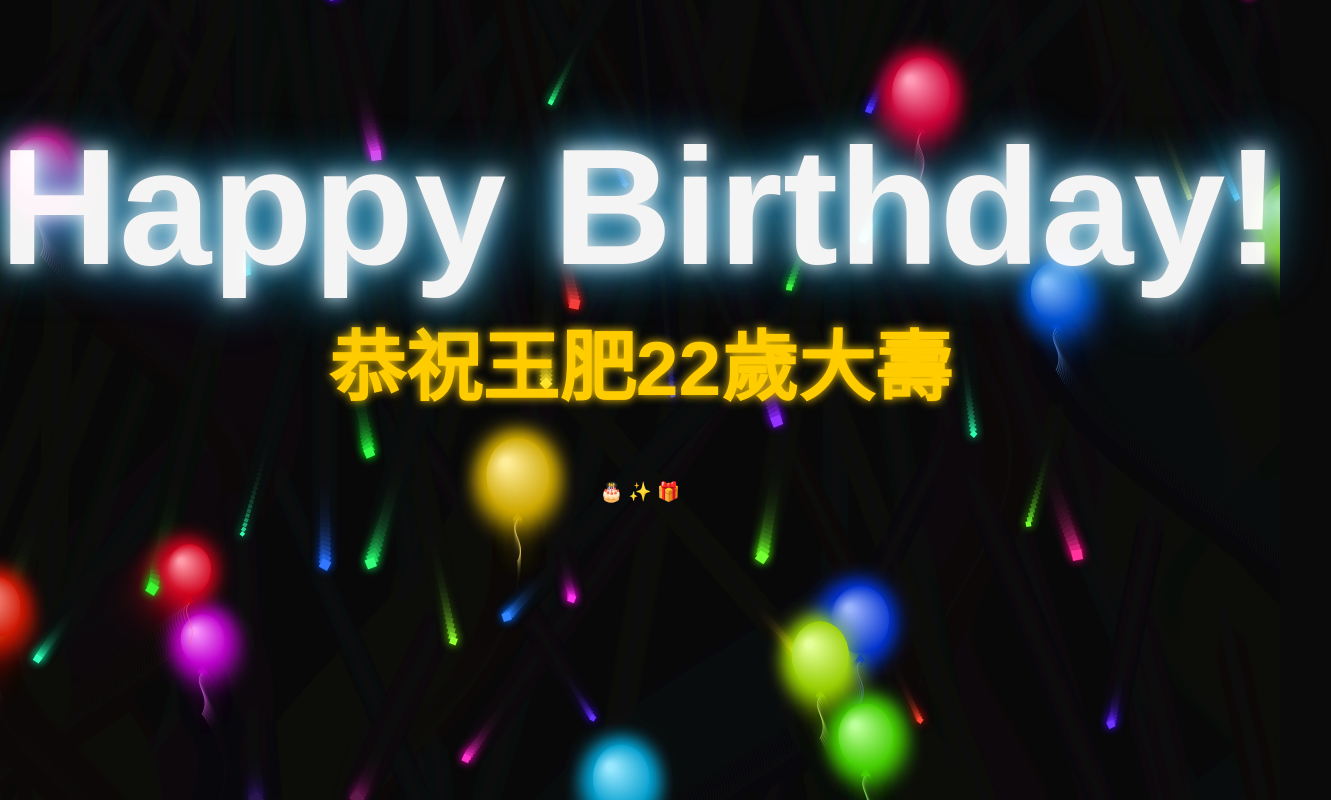
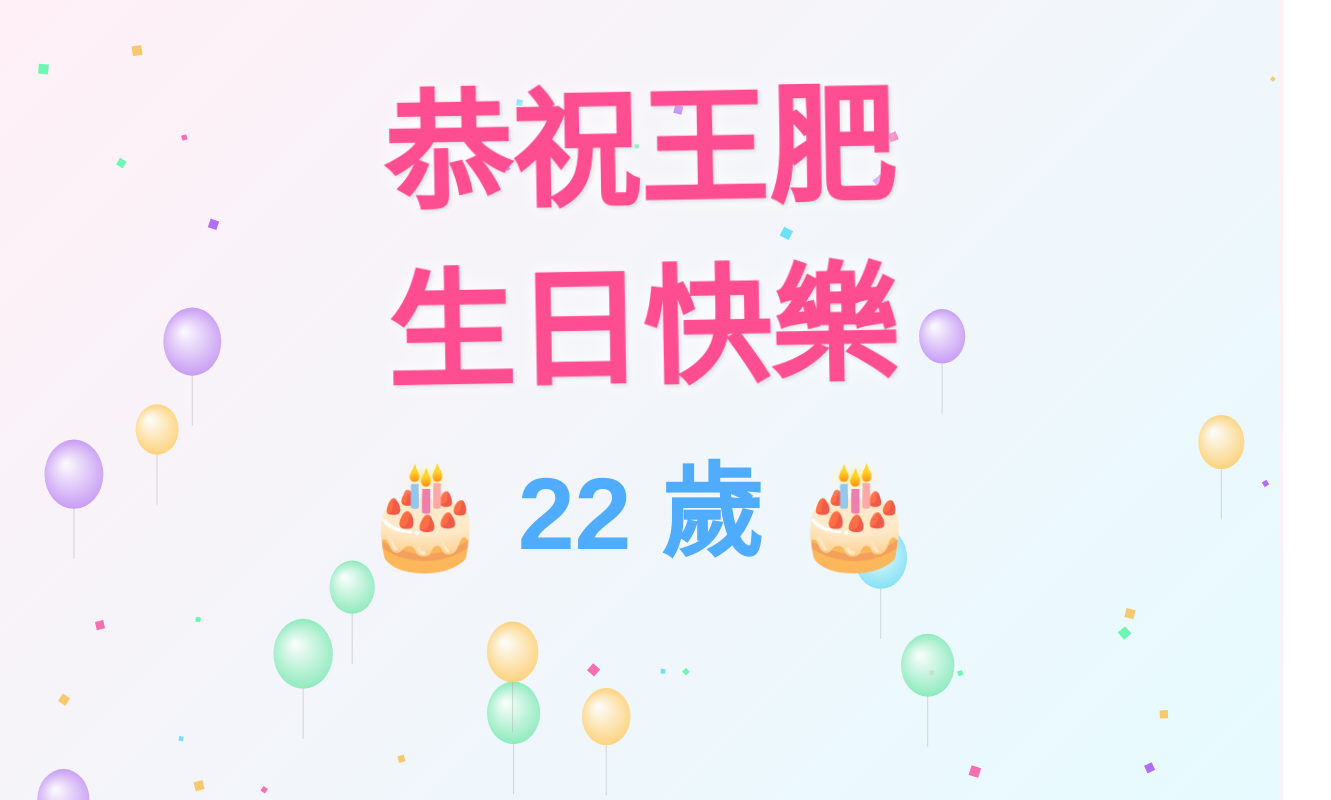
Before and after one commit to Eatingggggg/happyBirthday, a plain HTML site: page index.html in a window 1280 px wide. Shown: the whole page, 1331 px wide, since content can reach past the window. Drawn offline with Linux system fonts and the light colour scheme.

Commit message:
更新 index.html

```diff
--- a/index.html
+++ b/index.html
@@ -3,14 +3,14 @@
 <head>
     <meta charset="UTF-8">
     <meta name="viewport" content="width=device-width, initial-scale=1.0, maximum-scale=1.0, user-scalable=no">
-    <title>Happy Birthday 2026</title>
+    <title>王肥 22 歲生日快樂！</title>
     <style>
         body {
             margin: 0;
-            background: #0a0a0a; /* 深色背景讓發光更明顯 */
+            background: linear-gradient(135deg, #fff0f6 0%, #e6fbff 100%);
             overflow: hidden;
             touch-action: none;
-            font-family: 'Arial', sans-serif;
+            font-family: "PingFang TC", "Microsoft JhengHei", sans-serif;
         }
 
         .title-container {
@@ -25,24 +25,25 @@
         }
 
         h1 {
-            color: #fff;
-            font-size: 12vw;
-            /* 繽紛霓虹文字效果 */
-            text-shadow: 0 0 10px #fff, 0 0 20px #ff0055, 0 0 40px #ff0055;
+            color: #ff4d91;
+            font-size: 10vw;
+            text-shadow: 2px 2px 4px rgba(0,0,0,0.1), 0 0 20px #fff;
             margin: 0;
-            animation: pulse 2s infinite alternate;
+            line-height: 1.4;
+            animation: floating 2.5s infinite ease-in-out;
         }
 
-        h2 {
-            color: #ffcc00;
-            font-size: 6vw;
-            text-shadow: 0 0 10px #ffcc00;
+        .age {
+            color: #4facfe;
+            font-size: 8vw;
+            font-weight: bold;
+            display: block;
             margin-top: 10px;
         }
 
-        @keyframes pulse {
-            from { transform: scale(1); opacity: 0.8; }
-            to { transform: scale(1.1); opacity: 1; text-shadow: 0 0 20px #fff, 0 0 40px #00d4ff, 0 0 60px #00d4ff; }
+        @keyframes floating {
+            0%, 100% { transform: translateY(0) rotate(-1deg); }
+            50% { transform: translateY(-20px) rotate(1deg); }
         }
 
         canvas { display: block; }
@@ -51,9 +52,8 @@
 <body>
 
     <div class="title-container">
-        <h1>Happy Birthday!</h1>
-        <h2>恭祝王肥22歲大壽</h2>
-        <h3>🎂 ✨ 🎁</h3>
+        <h1>恭祝王肥<br>生日快樂</h1>
+        <span class="age">🎂 22 歲 🎂</span>
     </div>
 
     <canvas id="canvas"></canvas>
@@ -69,136 +69,116 @@
         window.addEventListener('resize', resize);
         resize();
 
-        // 隨機顏色函數
-        function randomColor() {
-            return Math.floor(Math.random() * 360);
-        }
+        // 活潑清新的配色
+        const colors = [
+            { h: 330, s: 90, l: 75 }, // 玫瑰粉
+            { h: 190, s: 85, l: 70 }, // 湖水藍
+            { h: 40, s: 100, l: 70 }, // 奶油黃
+            { h: 270, s: 80, l: 75 }, // 紫羅蘭
+            { h: 150, s: 70, l: 70 }  // 薄荷綠
+        ];
 
         class Balloon {
             constructor() {
                 this.reset();
-                this.y = canvas.height + Math.random() * 500; // 初始位置在畫面下方
+                this.y = canvas.height + Math.random() * 600;
             }
-
             reset() {
                 this.x = Math.random() * canvas.width;
-                this.y = canvas.height + 100;
-                this.r = Math.random() * 15 + 25; // 氣球大小
-                this.hue = randomColor();
-                this.speed = Math.random() * 2 + 1; // 上升速度
-                this.sway = Math.random() * 2 + 1; // 左右搖擺幅度
-                this.swaySpeed = Math.random() * 0.03 + 0.01;
+                this.y = canvas.height + 120;
+                this.r = Math.random() * 10 + 25;
+                const c = colors[Math.floor(Math.random() * colors.length)];
+                this.h = c.h; this.s = c.s; this.l = c.l;
+                this.speed = Math.random() * 1.5 + 0.8;
+                this.sway = Math.random() * 2 + 0.5;
+                this.swaySpeed = Math.random() * 0.02 + 0.01;
                 this.phase = Math.random() * Math.PI * 2;
-                this.lightness = 60;
             }
-
             update() {
                 this.y -= this.speed;
                 this.phase += this.swaySpeed;
                 this.x += Math.sin(this.phase) * this.sway;
-                if (this.y < -this.r * 4) this.reset();
+                if (this.y < -100) this.reset();
             }
-
             draw() {
                 ctx.save();
-                // 設定發光效果
-                ctx.shadowBlur = 25;
-                ctx.shadowColor = `hsl(${this.hue}, 100%, 50%)`;
+                ctx.globalAlpha = 0.85;
+                // 氣球立體感
+                let grad = ctx.createRadialGradient(this.x - 8, this.y - 10, 2, this.x, this.y, this.r);
+                grad.addColorStop(0, `hsl(${this.h}, ${this.s}%, 98%)`);
+                grad.addColorStop(1, `hsl(${this.h}, ${this.s}%, ${this.l}%)`);
 
-                // 畫氣球主體
+                ctx.fillStyle = grad;
                 ctx.beginPath();
-                let gradient = ctx.createRadialGradient(
-                    this.x - this.r/3, this.y - this.r/3, this.r/10,
-                    this.x, this.y, this.r
-                );
-                gradient.addColorStop(0, `hsl(${this.hue}, 100%, 80%)`);
-                gradient.addColorStop(1, `hsl(${this.hue}, 100%, 40%)`);
-
-                ctx.fillStyle = gradient;
                 ctx.ellipse(this.x, this.y, this.r * 0.85, this.r, 0, 0, Math.PI * 2);
                 ctx.fill();
 
-                // 畫氣球下方的小結
+                // 畫線
                 ctx.beginPath();
+                ctx.strokeStyle = "rgba(150,150,150,0.4)";
                 ctx.moveTo(this.x, this.y + this.r);
-                ctx.lineTo(this.x - 5, this.y + this.r + 8);
-                ctx.lineTo(this.x + 5, this.y + this.r + 8);
-                ctx.closePath();
-                ctx.fill();
-
-                // 畫繩子 (發微光)
-                ctx.beginPath();
-                ctx.strokeStyle = `hsla(${this.hue}, 100%, 70%, 0.5)`;
-                ctx.lineWidth = 1;
-                ctx.moveTo(this.x, this.y + this.r + 8);
-                ctx.bezierCurveTo(
-                    this.x - 10, this.y + this.r + 20,
-                    this.x + 10, this.y + this.r + 30,
-                    this.x, this.y + this.r + 50
-                );
+                ctx.lineTo(this.x, this.y + this.r + 50);
                 ctx.stroke();
                 ctx.restore();
             }
         }
 
-        class Confetti { // 繽紛紙屑
-            constructor(x, y) {
+        class Confetti {
+            constructor(x, y, burst = false) {
                 this.x = x || Math.random() * canvas.width;
-                this.y = y || -20;
-                this.size = Math.random() * 8 + 4;
-                this.hue = randomColor();
-                this.speedX = Math.random() * 4 - 2;
-                this.speedY = Math.random() * 3 + 2;
-                this.rotation = Math.random() * 0.2;
+                this.y = y || (burst ? y : -20);
+                this.size = Math.random() * 6 + 4;
+                this.h = colors[Math.floor(Math.random() * colors.length)].h;
+                this.speedX = burst ? Math.random() * 10 - 5 : Math.random() * 2 - 1;
+                this.speedY = burst ? Math.random() * 10 - 5 : Math.random() * 2 + 2;
+                this.rotation = Math.random() * 0.1;
                 this.angle = Math.random() * Math.PI * 2;
             }
-
             update() {
                 this.x += this.speedX;
                 this.y += this.speedY;
                 this.angle += this.rotation;
-                if (this.y > canvas.height) {
-                    this.y = -20;
-                    this.x = Math.random() * canvas.width;
-                }
             }
-
             draw() {
                 ctx.save();
                 ctx.translate(this.x, this.y);
                 ctx.rotate(this.angle);
-                ctx.fillStyle = `hsl(${this.hue}, 100%, 60%)`;
-                ctx.shadowBlur = 10;
-                ctx.shadowColor = `hsl(${this.hue}, 100%, 50%)`;
+                ctx.fillStyle = `hsl(${this.h}, 90%, 70%)`;
                 ctx.fillRect(-this.size/2, -this.size/2, this.size, this.size);
                 ctx.restore();
             }
         }
 
-        const balloons = Array.from({ length: 12 }, () => new Balloon());
-        const confettis = Array.from({ length: 40 }, () => new Confetti());
+        let balloons = Array.from({ length: 15 }, () => new Balloon());
+        let confettis = Array.from({ length: 40 }, () => new Confetti());
 
         function animate() {
-            ctx.fillStyle = 'rgba(10, 10, 10, 0.2)'; // 稍微留下一點點拖尾感
-            ctx.fillRect(0, 0, canvas.width, canvas.height);
+            ctx.clearRect(0, 0, canvas.width, canvas.height);
 
-            confettis.forEach(c => { c.update(); c.draw(); });
-            balloons.forEach(b => { b.update(); b.draw(); });
+            confettis.forEach((c, i) => {
+                c.update();
+                c.draw();
+                if (c.y > canvas.height + 20 || c.x < -20 || c.x > canvas.width + 20) {
+                    confettis[i] = new Confetti(); // 循環利用紙屑
+                }
+            });
+
+            balloons.forEach(b => {
+                b.update();
+                b.draw();
+            });
 
             requestAnimationFrame(animate);
         }
 
-        // 手機觸控：點擊畫面會噴發一堆彩色紙屑
+        // 手機點擊：噴發大量彩色紙屑慶祝
         canvas.addEventListener('touchstart', (e) => {
             const touch = e.touches[0];
-            for(let i=0; i<15; i++) {
-                let c = new Confetti(touch.clientX, touch.clientY);
-                c.speedY = Math.random() * 10 - 5;
-                c.speedX = Math.random() * 10 - 5;
-                confettis.push(c);
+            for(let i=0; i<20; i++) {
+                confettis.push(new Confetti(touch.clientX, touch.clientY, true));
             }
-            // 限制紙屑數量避免手機過熱
-            if(confettis.length > 150) confettis.splice(0, 15);
+            // 保持性能，移除舊紙屑
+            if(confettis.length > 200) confettis.splice(0, 20);
         });
 
         animate();
```
